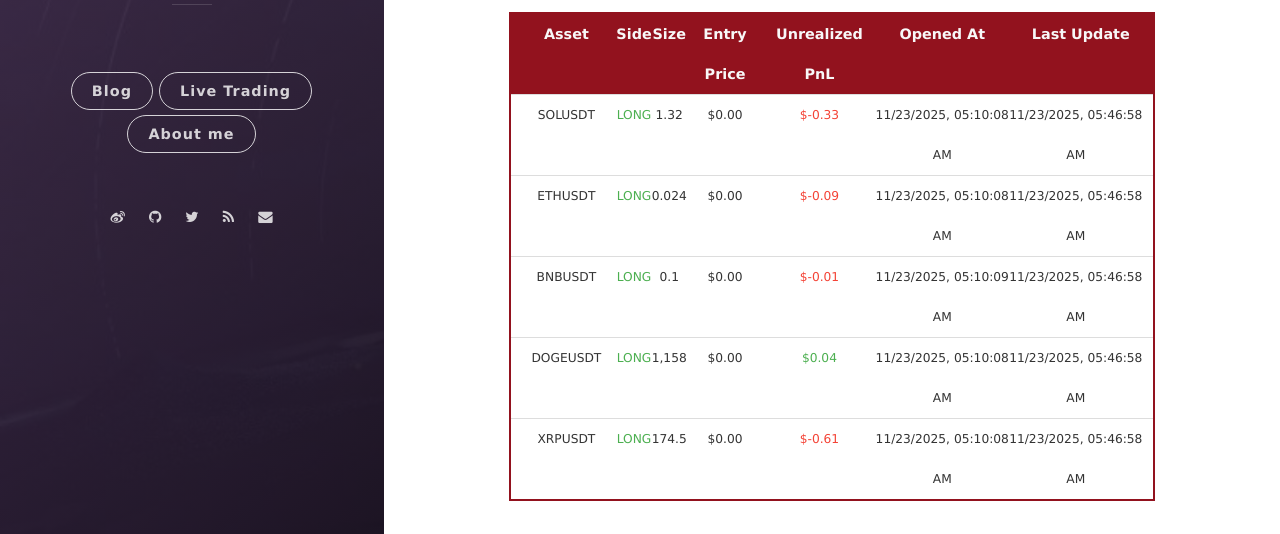
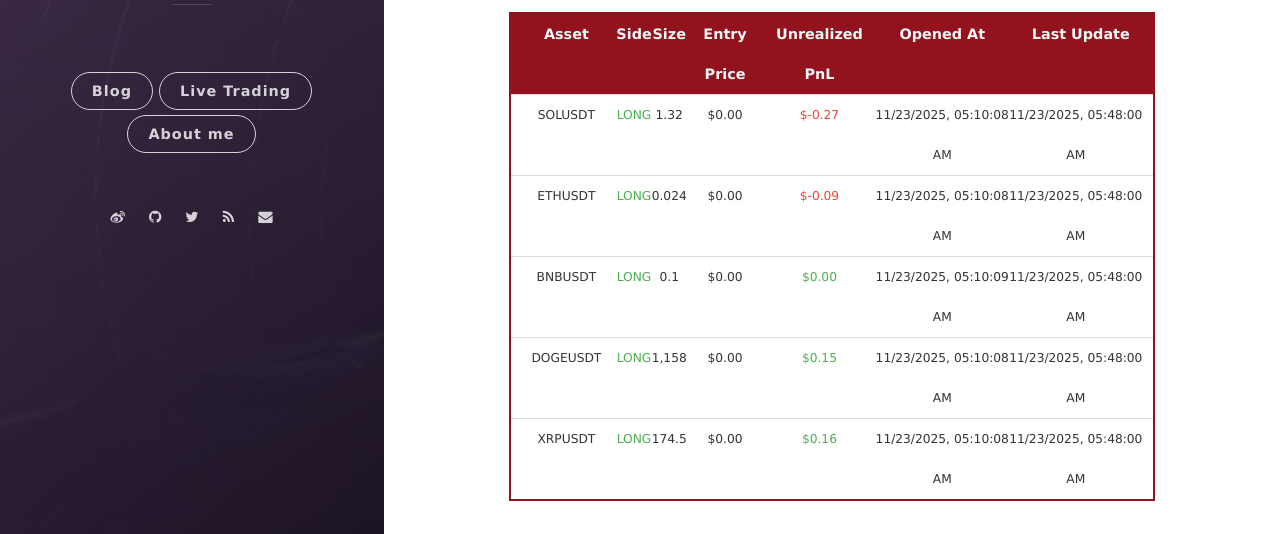
Before and after one commit to leeyegy/leeyegy.github.io, a Jekyll site: the page built from live-trading.html, in a window 1280 px wide and 1188 px high. Shown: the part 587-1121 px from the top of the window. Built offline with Jekyll 4.4.1, drawn with Linux system fonts in a browser that asks for light colours; nearby versions of some CDN libraries.

Commit message:
AccountMonitor: refresh positions 2025-11-23T13:48:00+08:00

```diff
--- a/assets/data/binance/positions.json
+++ b/assets/data/binance/positions.json
@@ -4,44 +4,44 @@
     "side": "LONG",
     "size": 1.32,
     "entryPrice": 0.0,
-    "unrealizedPnl": -0.32535292,
+    "unrealizedPnl": -0.27240645,
     "openedAt": "2025-11-23T13:10:08+08:00",
-    "reportedAt": "2025-11-23T13:46:58+08:00"
+    "reportedAt": "2025-11-23T13:48:00+08:00"
   },
   {
     "symbol": "ETHUSDT",
     "side": "LONG",
     "size": 0.024,
     "entryPrice": 0.0,
-    "unrealizedPnl": -0.08606309,
+    "unrealizedPnl": -0.08596818,
     "openedAt": "2025-11-23T13:10:08+08:00",
-    "reportedAt": "2025-11-23T13:46:58+08:00"
+    "reportedAt": "2025-11-23T13:48:00+08:00"
   },
   {
     "symbol": "BNBUSDT",
     "side": "LONG",
     "size": 0.1,
     "entryPrice": 0.0,
-    "unrealizedPnl": -0.005,
+    "unrealizedPnl": 0.0,
     "openedAt": "2025-11-23T13:10:09+08:00",
-    "reportedAt": "2025-11-23T13:46:58+08:00"
+    "reportedAt": "2025-11-23T13:48:00+08:00"
   },
   {
     "symbol": "DOGEUSDT",
     "side": "LONG",
     "size": 1158.0,
     "entryPrice": 0.0,
-    "unrealizedPnl": 0.03946464,
+    "unrealizedPnl": 0.15054,
     "openedAt": "2025-11-23T13:10:08+08:00",
-    "reportedAt": "2025-11-23T13:46:58+08:00"
+    "reportedAt": "2025-11-23T13:48:00+08:00"
   },
   {
     "symbol": "XRPUSDT",
     "side": "LONG",
     "size": 174.5,
     "entryPrice": 0.0,
-    "unrealizedPnl": -0.61075,
+    "unrealizedPnl": 0.15705,
     "openedAt": "2025-11-23T13:10:08+08:00",
-    "reportedAt": "2025-11-23T13:46:58+08:00"
+    "reportedAt": "2025-11-23T13:48:00+08:00"
   }
 ]
```
